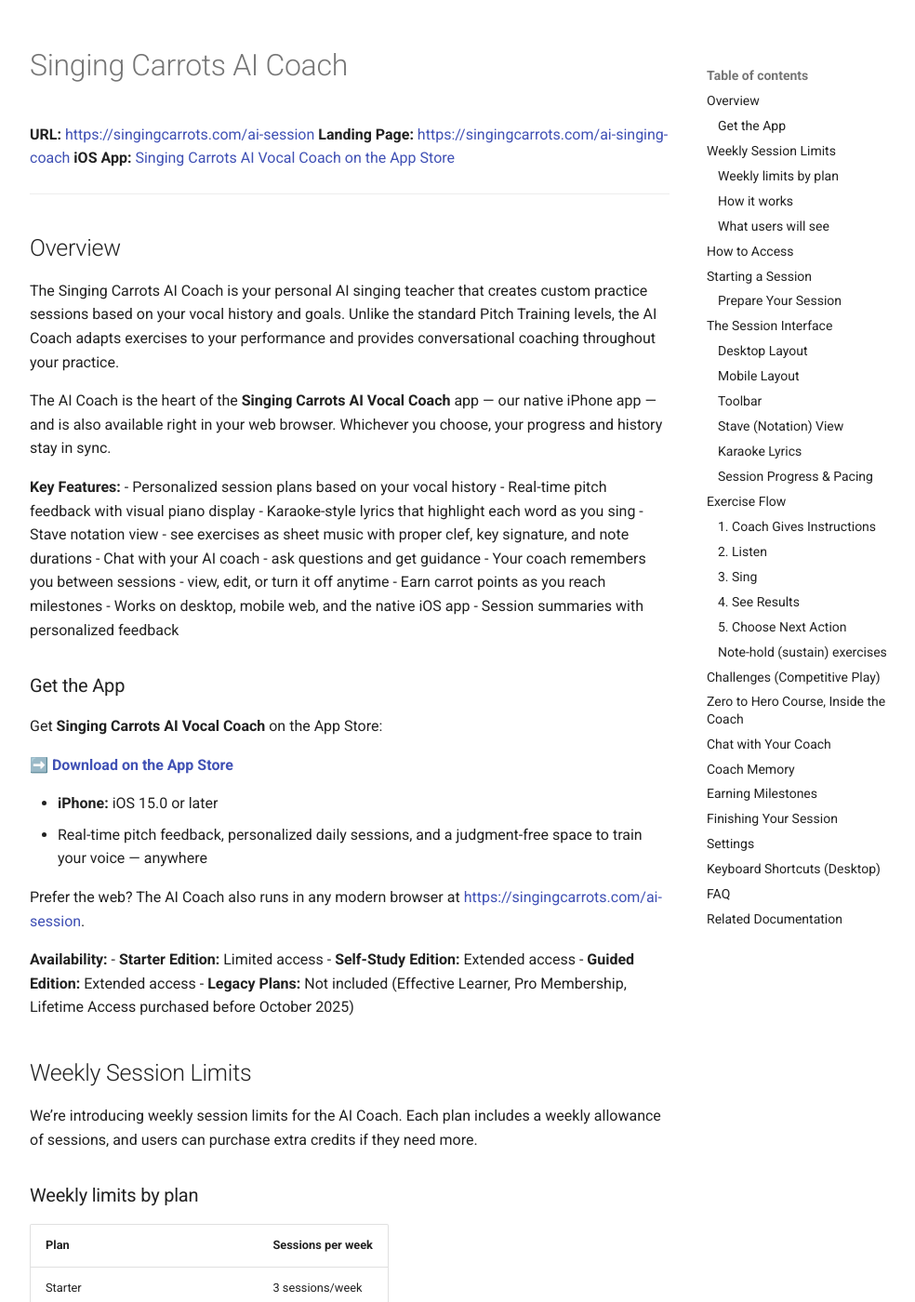
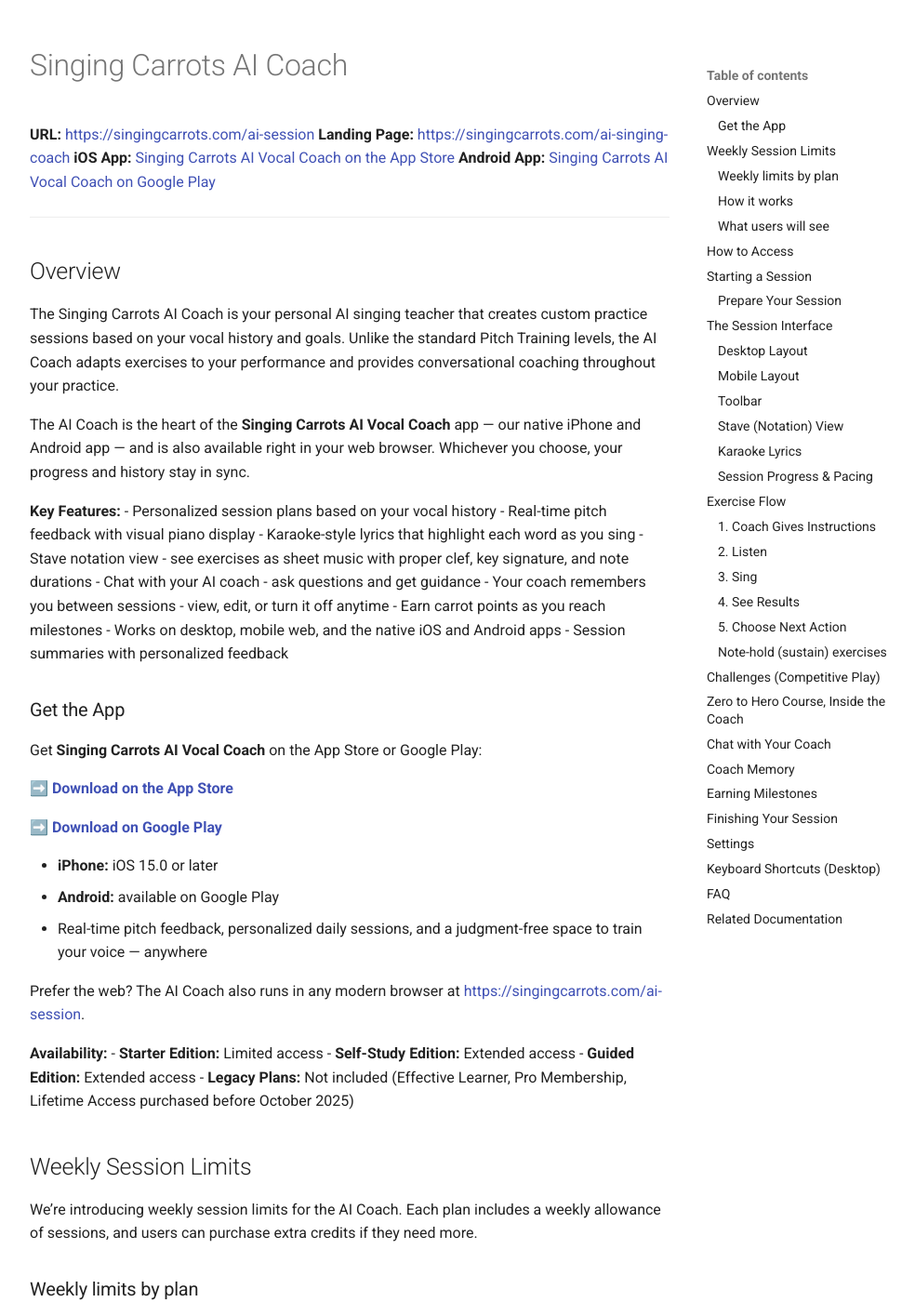
Before and after one commit to singingcarrots/docs, an MkDocs documentation site: the page built from docs/singing-carrots-ai-coach.md, in a window 1280 px wide and 1400 px high. Shown: the whole window at 93% size, without its empty margins (264-1248 px from the left). Built offline with MkDocs 1.6.1 and Material for MkDocs 9.7.7, drawn with Linux system fonts in a browser that asks for light colours; some of the changed text lies outside the part shown.

Commit message:
Add Google Play alongside App Store wherever the app was presented as iOS-only
Co-Authored-By: Claude Opus 4.8 <noreply@anthropic.com>

```diff
--- a/docs/singing-carrots-ai-coach.md
+++ b/docs/singing-carrots-ai-coach.md
@@ -3,13 +3,14 @@ title: Singing Carrots AI Coach - Personal AI Singing Teacher
 description: Train your voice with Singing Carrots' AI Coach. Get personalized
   vocal lessons, real-time pitch feedback, and adaptive exercises. Available
   24/7 on desktop, mobile web, and the Singing Carrots AI Vocal Coach app
-  for iPhone.
+  for iPhone and Android.
 ---
 # Singing Carrots AI Coach
 
 **URL:** <https://singingcarrots.com/ai-session>
 **Landing Page:** <https://singingcarrots.com/ai-singing-coach>
 **iOS App:** [Singing Carrots AI Vocal Coach on the App Store](https://apps.apple.com/app/singing-carrots-ai-vocal-coach/id6776270059)
+**Android App:** [Singing Carrots AI Vocal Coach on Google Play](https://play.google.com/store/apps/details?id=com.singingcarrots.vocalcoach)
 
 ---
 
@@ -17,7 +18,7 @@ description: Train your voice with Singing Carrots' AI Coach. Get personalized
 
 The Singing Carrots AI Coach is your personal AI singing teacher that creates custom practice sessions based on your vocal history and goals. Unlike the standard Pitch Training levels, the AI Coach adapts exercises to your performance and provides conversational coaching throughout your practice.
 
-The AI Coach is the heart of the **Singing Carrots AI Vocal Coach** app — our native iPhone app — and is also available right in your web browser. Whichever you choose, your progress and history stay in sync.
+The AI Coach is the heart of the **Singing Carrots AI Vocal Coach** app — our native iPhone and Android app — and is also available right in your web browser. Whichever you choose, your progress and history stay in sync.
 
 **Key Features:**
 - Personalized session plans based on your vocal history
@@ -27,16 +28,19 @@ The AI Coach is the heart of the **Singing Carrots AI Vocal Coach** app — our
 - Chat with your AI coach - ask questions and get guidance
 - Your coach remembers you between sessions - view, edit, or turn it off anytime
 - Earn carrot points as you reach milestones
-- Works on desktop, mobile web, and the native iOS app
+- Works on desktop, mobile web, and the native iOS and Android apps
 - Session summaries with personalized feedback
 
 ### Get the App
 
-Get **Singing Carrots AI Vocal Coach** on the App Store:
+Get **Singing Carrots AI Vocal Coach** on the App Store or Google Play:
 
 ➡️ **[Download on the App Store](https://apps.apple.com/app/singing-carrots-ai-vocal-coach/id6776270059)**
 
+➡️ **[Download on Google Play](https://play.google.com/store/apps/details?id=com.singingcarrots.vocalcoach)**
+
 - **iPhone:** iOS 15.0 or later
+- **Android:** available on Google Play
 - Real-time pitch feedback, personalized daily sessions, and a judgment-free space to train your voice — anywhere
 
 Prefer the web? The AI Coach also runs in any modern browser at <https://singingcarrots.com/ai-session>.
@@ -85,7 +89,7 @@ We’re introducing weekly session limits for the AI Coach. Each plan includes a
 
 The AI Coach can be accessed from:
 
-1. **iOS App:** Open the [Singing Carrots AI Vocal Coach](https://apps.apple.com/app/singing-carrots-ai-vocal-coach/id6776270059) app on your iPhone
+1. **iOS App:** Open the [Singing Carrots AI Vocal Coach](https://apps.apple.com/app/singing-carrots-ai-vocal-coach/id6776270059) app on your iPhone — on Android, open it from [Google Play](https://play.google.com/store/apps/details?id=com.singingcarrots.vocalcoach)
 2. **Main Menu:** Practice > AI Vocal Coach
 3. **Pitch Training Page:** Click the "Start AI Session" button
 4. **Course Practice:** Via the task pop-up during course exercises
@@ -276,7 +280,7 @@ You can interact with the AI coach throughout your session:
 
 Your AI coach remembers you between sessions, so practice feels like a continuation instead of starting from scratch each time. You're always in control of what it knows.
 
-Open **Coach memory** (the brain icon) from the AI session page, the AI Coach dashboard, or the Home tab in the iOS app. A pop-up titled "What your coach remembers" shows two lists:
+Open **Coach memory** (the brain icon) from the AI session page, the AI Coach dashboard, or the Home tab in the mobile app. A pop-up titled "What your coach remembers" shows two lists:
 
 - **Where you're headed** — your goals
 - **What your coach knows about you** — notes about your voice and preferences
@@ -348,10 +352,10 @@ Click the gear icon to adjust:
 A: Regular Pitch Training has fixed levels with preset exercises. AI Coach creates personalized sessions based on your history, adapts to your performance, and lets you chat with your coach.
 
 **Q: Is there an app?**
-A: Yes. **Singing Carrots AI Vocal Coach** is a native app on the [App Store](https://apps.apple.com/app/singing-carrots-ai-vocal-coach/id6776270059) for iPhone (iOS 15+). The AI Coach also runs in any modern web browser, and your progress syncs across both.
+A: Yes. **Singing Carrots AI Vocal Coach** is a native app — available for iPhone (iOS 15+) on the [App Store](https://apps.apple.com/app/singing-carrots-ai-vocal-coach/id6776270059) and for Android on [Google Play](https://play.google.com/store/apps/details?id=com.singingcarrots.vocalcoach). The AI Coach also runs in any modern web browser, and your progress syncs across all of them.
 
 **Q: What equipment do I need?**
-A: Just a microphone (built-in works fine), headphones (recommended), and a quiet space. Works in the iOS app or any modern browser.
+A: Just a microphone (built-in works fine), headphones (recommended), and a quiet space. Works in the iOS or Android app, or any modern browser.
 
 **Q: How long should sessions be?**
 A: 15-20 minutes is ideal for most users. The AI paces exercises to fit your selected duration.
```
Also changed, not shown: docs/index.md (+1 -1 lines), docs/singing-carrots-contact-page.md (+4 -2 lines), docs/singing-carrots-sustain-training.md (+1 -1 lines).
